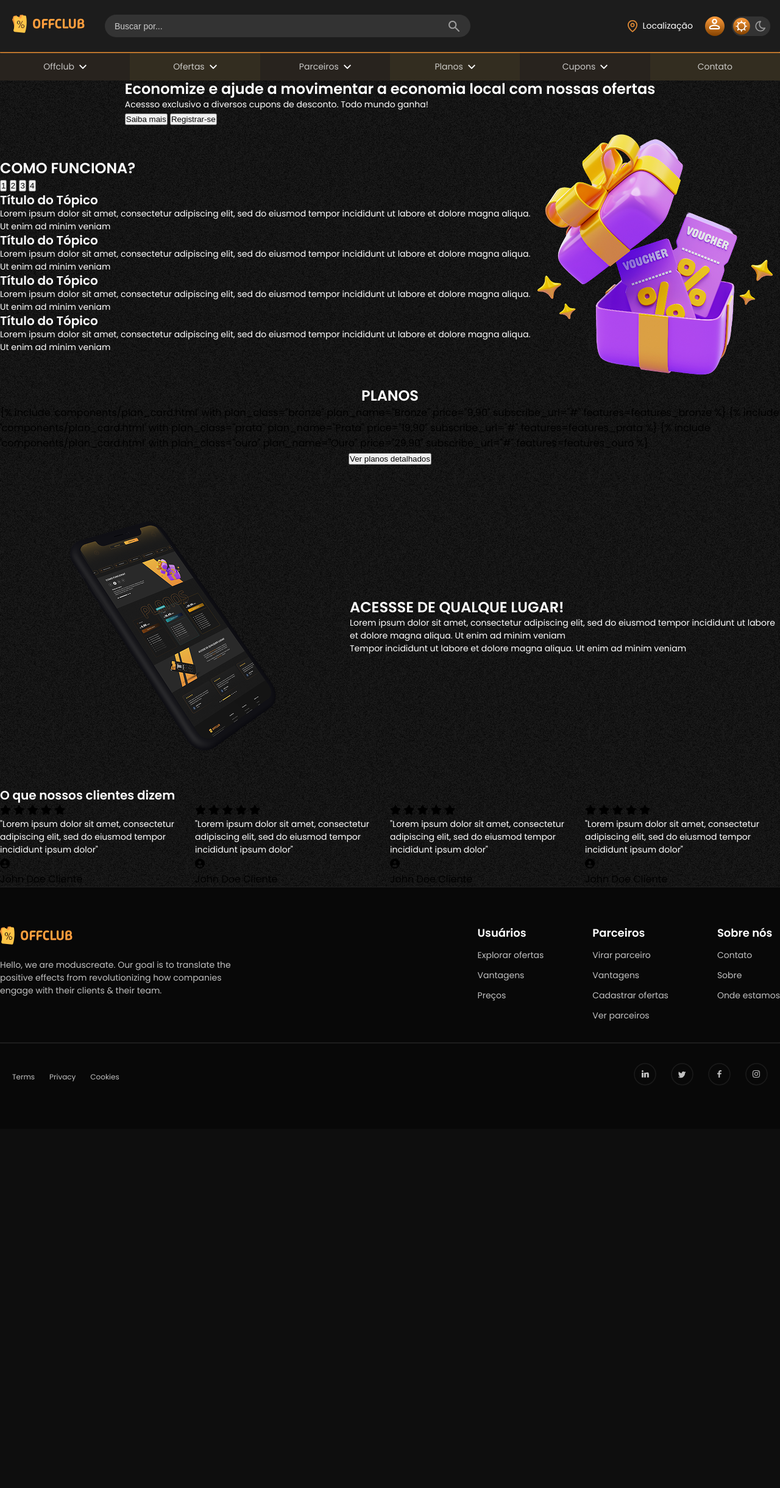
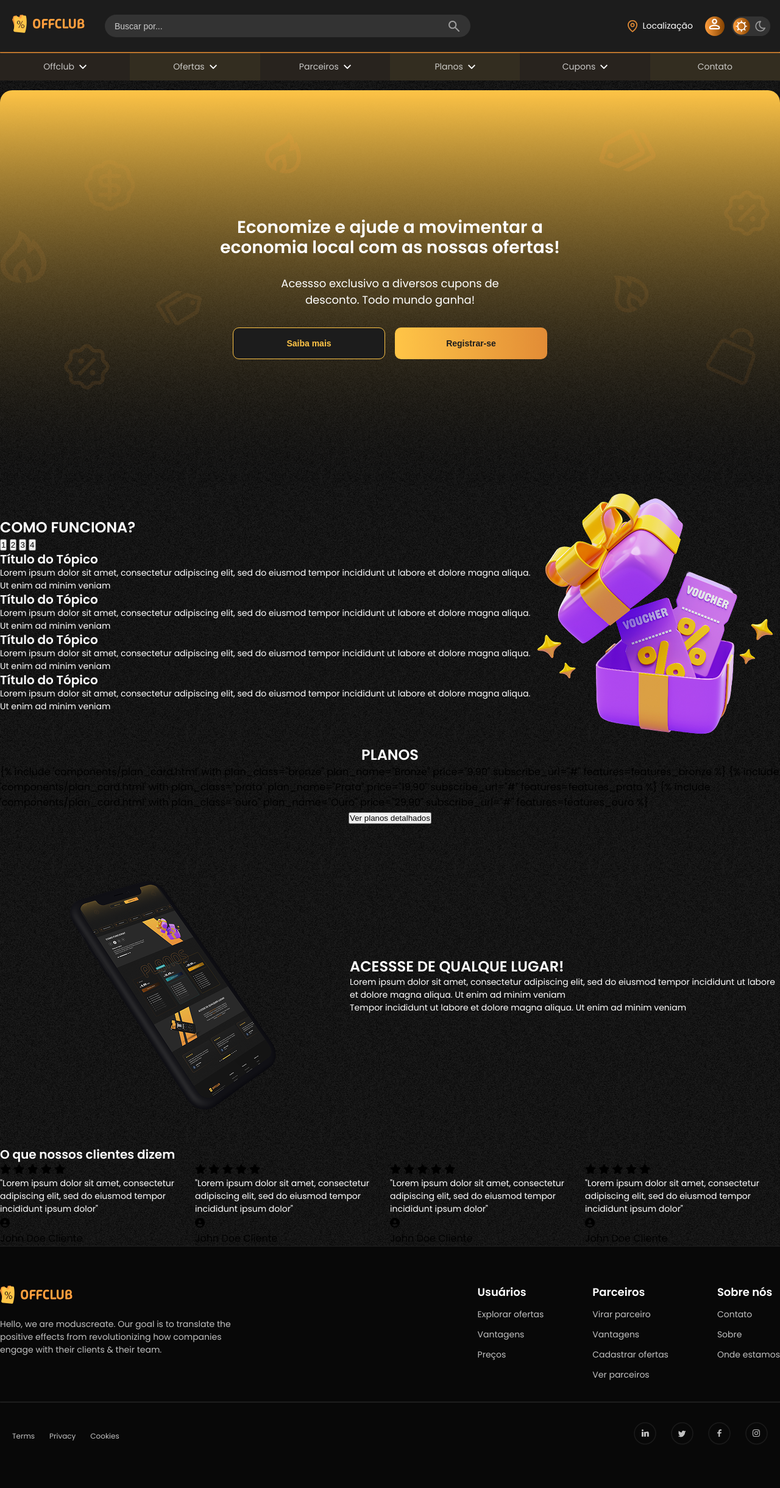
Before and after one commit to PI-InfoWeb-CNAT/2025-OffClub, a Django app: template src/apps/core/templates/home.html in a window 1280 px wide. Shown: the whole page at 61% size. Before the commit the page ends 1773 px from the top, so only its background shows below. Run offline with Django 3.2, Linux system fonts and the light colour scheme; the template is opened without the code that fills it, so the values that code supplies are empty; some web fonts are replaced.

Commit message:
feat: implement hero section

```diff
--- a/src/apps/core/static/css/home.css
+++ b/src/apps/core/static/css/home.css
@@ -0,0 +1,74 @@
+section.hero-section {
+    margin-top: 1em;
+    border-radius: var(--border-radius);
+    background-image: url('../imgs/hero-bg.png');
+    background-repeat: no-repeat;
+    background-size: cover;
+    background-position: center center;
+    height: 648px;
+    width: 100%;
+    display: flex;
+    flex-direction: column;
+    justify-content: center;
+    align-items: center;
+    gap: 2em;
+}
+
+.hero-texts {
+    text-align: center;
+
+    h1 {
+        max-width: 60%;
+        font-size: 28px;
+        letter-spacing: 0%;
+        font-weight: var(--h1-font-weight);
+        line-height: var(--h1-line-height);
+        color: var(--white);
+        margin-bottom: 1em;
+    }
+
+    p {
+        max-width: 40%;
+        font-size: 18px;
+        letter-spacing: 0%;
+        font-weight: var(--minor-text-font-weight);
+        line-height: var(--minor-text-line-height);
+        color: var(--white);
+    }
+}
+
+.hero-buttons {
+    gap: 1em;
+}
+
+.hero-button {
+    width: 250px;
+    height: 52px;
+    font-size: var(--text-font-size);
+    font-weight: var(--minor-text-font-weight);
+    border-radius: var(--border-radius-small);
+    box-sizing: border-box;
+}
+
+.hero-know-more-button {
+    background-color: var(--background-color);
+    border: 1px solid var(--brand-yellow);
+    color: var(--brand-yellow);
+    transition-duration: 0.3s;
+    font-weight: bold;
+}
+
+.hero-register-button {
+    background: var(--gradient-yellow-orange);
+    border: none;
+    color: var(--background-color);
+    transition-duration: 0.3s;
+    font-weight: bold;
+
+}
+
+.hero-register-button:hover,
+.hero-know-more-button:hover {
+    filter: brightness(1.2);
+    transition-duration: 0.3s;
+}
--- a/src/apps/core/templates/home.html
+++ b/src/apps/core/templates/home.html
@@ -13,16 +13,16 @@
 {% block main %}
 <main class="container flex-center flex-column">
     <section class="hero-section">
-        <div class="hero-texts">
-            <h1>Economize e ajude a movimentar a economia local com nossas ofertas</h1>
+        <div class="hero-texts flex-column flex-center">
+            <h1>Economize e ajude a movimentar a economia local com as nossas ofertas!</h1>
             <p>Acessso exclusivo a diversos cupons de desconto. Todo mundo ganha!</p>
         </div>
-        <div class="hero-buttons">
+        <div class="hero-buttons flex-row">
             <a href="#">
-                <button>Saiba mais</button>
+                <button class="hero-button hero-know-more-button">Saiba mais</button>
             </a>
             <a href="#">
-                <button>Registrar-se</button>
+                <button class="hero-button hero-register-button">Registrar-se</button>
             </a>
         </div>
     </section>
--- a/src/static/css/_variables.css
+++ b/src/static/css/_variables.css
@@ -21,13 +21,13 @@
     --golden: #8F6200;
 
     /* >>> Gradientes <<< */
-    --gradient-yellow: linear-gradient(180deg, var(--brand-yellow) 0%, var(--yellow-lighter) 100%);
-    --gradient-orange: linear-gradient(180deg, var(--brand-orange) 0%, var(--brand-orange-darker) 100%);
-    --gradient-yellow-orange: linear-gradient(180deg, var(--brand-yellow) 0%, var(--brand-orange-darker) 100%);
-    --gradient-orange-brown: linear-gradient(180deg, var(--brand-orange) 0%, var(--brown) 100%);
-    --gradient-copper: linear-gradient(180deg, var(--brown) 0%, var(--brown-darker) 100%);
-    --gradient-silver: linear-gradient(180deg, var(--cyan) 0%, var(--darker-cyan) 100%);
-    --gradient-gold: linear-gradient(180deg, var(--brand-yellow) 0%, var(--golden) 100%);
+    --gradient-yellow: linear-gradient(90deg, var(--brand-yellow) 0%, var(--yellow-lighter) 100%);
+    --gradient-orange: linear-gradient(90deg, var(--brand-orange) 0%, var(--brand-orange-darker) 100%);
+    --gradient-yellow-orange: linear-gradient(90deg, var(--brand-yellow) 0%, var(--brand-orange-darker) 100%);
+    --gradient-orange-brown: linear-gradient(90deg, var(--brand-orange) 0%, var(--brown) 100%);
+    --gradient-copper: linear-gradient(90deg, var(--brown) 0%, var(--brown-darker) 100%);
+    --gradient-silver: linear-gradient(90deg, var(--cyan) 0%, var(--darker-cyan) 100%);
+    --gradient-gold: linear-gradient(90deg, var(--brand-yellow) 0%, var(--golden) 100%);
 
     /* >>> Fontes <<< */
     --main-font-family: "Poppins", sans-serif;
```
Also changed, not shown: src/apps/core/static/imgs/hero-bg.png (added).
